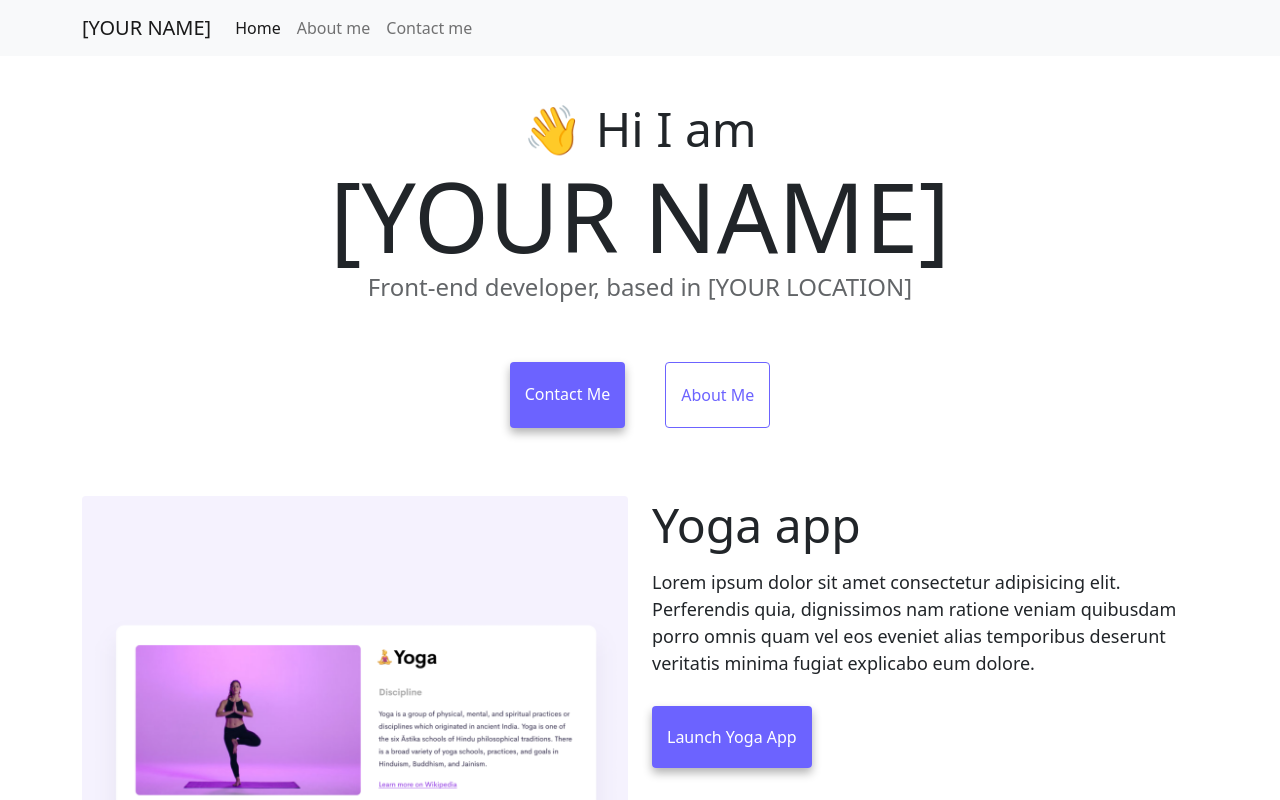
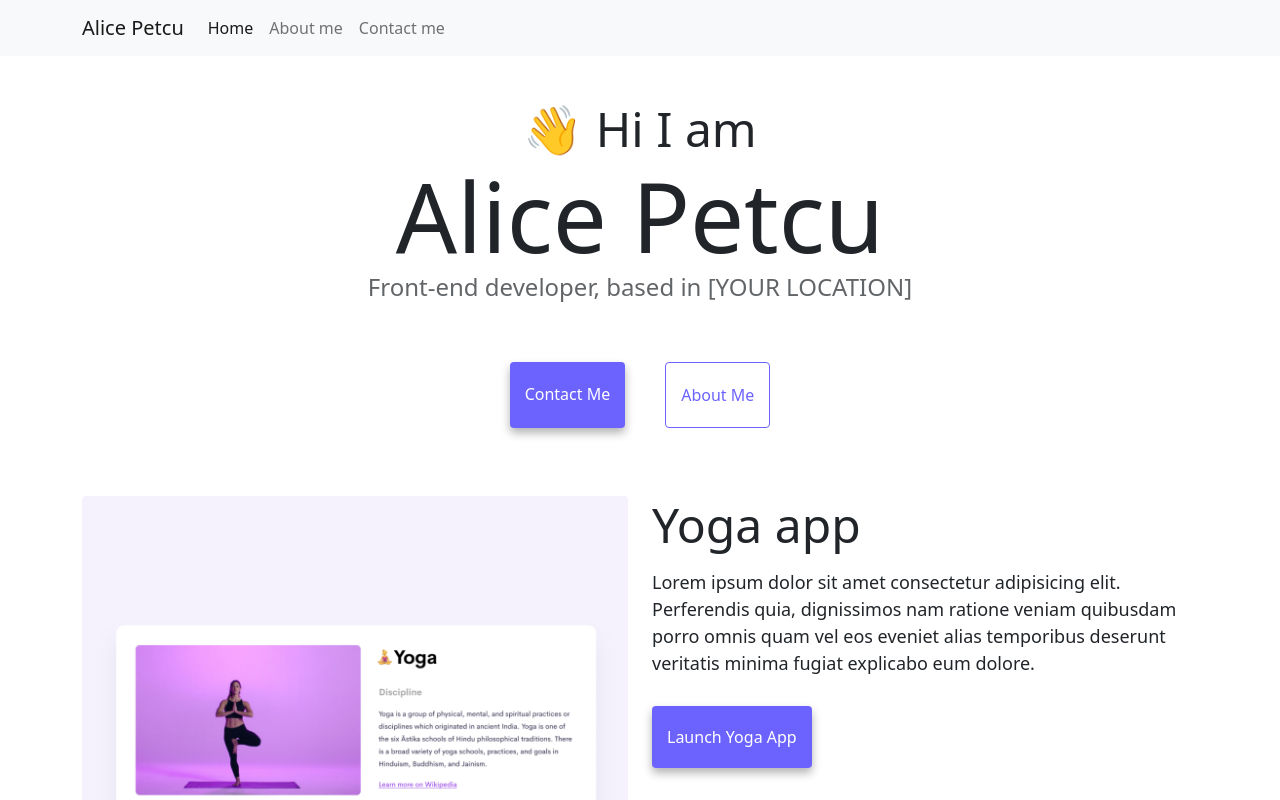
Before and after one commit to Alice131419/Advanced-Tools-homework-challenge, a website: page index.html in a window 1280 px wide. Shown: the top 800 px of the page. Drawn offline with nearby package versions, Linux system fonts and the light colour scheme.

Commit message:
Updated personal information inndex.html

```diff
--- a/index.html
+++ b/index.html
@@ -4,7 +4,7 @@
     <meta charset="UTF-8" />
     <meta http-equiv="X-UA-Compatible" content="IE=edge" />
     <meta name="viewport" content="width=device-width, initial-scale=1.0" />
-    <title>[YOUR NAME]</title>
+    <title>Front-end developer Alice Petcu</title>
     <link
       href="https://cdn.jsdelivr.net/npm/bootstrap@5.0.0-beta2/dist/css/bootstrap.min.css"
       rel="stylesheet"
@@ -21,7 +21,7 @@
   <body>
     <nav class="navbar navbar-expand-lg navbar-light bg-light fixed-top">
       <div class="container">
-        <a class="navbar-brand" href="index.html">[YOUR NAME]</a>
+        <a class="navbar-brand" href="index.html">Alice Petcu</a>
         <button
           class="navbar-toggler"
           type="button"
@@ -51,7 +51,7 @@
       </div>
     </nav>
     <h2 class="text-center">👋 Hi I am</h2>
-    <h1 class="text-center">[YOUR NAME]</h1>
+    <h1 class="text-center">Alice Petcu</h1>
     <h3 class="text-center">Front-end developer, based in [YOUR LOCATION]</h3>
     <div class="navigation-links mb-5">
       <a href="about.html#contact" class="primary-link">Contact me</a>
```
Also changed, not shown: 1 other file.
